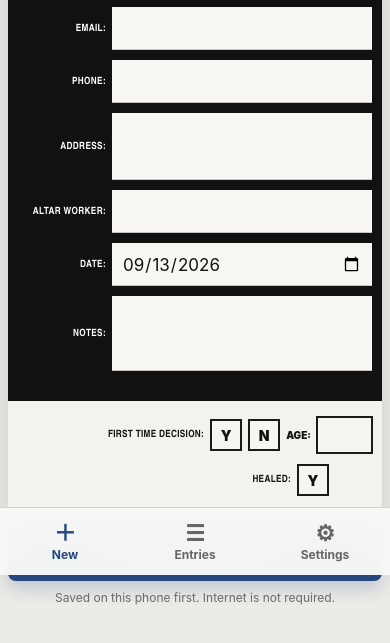
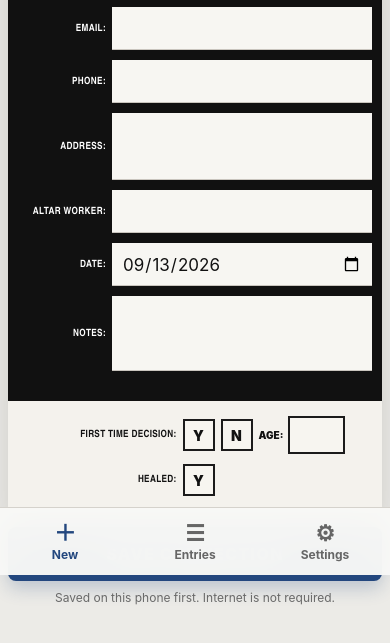
Before and after one commit to jhaago/PottersHouse-ConnectionCard, a plain HTML site: page index.html in a window 390 px wide. Shown: the part 269-912 px from the top of the page. Drawn offline with Linux system fonts and the light colour scheme.

Commit message:
Center decision controls and align healed yes box

```diff
--- a/styles.css
+++ b/styles.css
@@ -103,10 +103,12 @@ main{width:min(590px,100%);margin:0 auto;padding:14px 12px 18px}
 .decision-panel{background:#f4f2ed;padding:18px 14px 19px}
 .decision-row{
   display:grid;
-  grid-template-columns:minmax(150px,1fr) 36px 36px auto;
+  grid-template-columns:170px 36px 36px 106px;
   align-items:center;
   column-gap:8px;
-  width:100%;
+  width:max-content;
+  max-width:100%;
+  margin:0 auto;
 }
 .healed-row{margin-top:12px}
 .decision-label{
@@ -197,8 +199,11 @@ main{width:min(590px,100%);margin:0 auto;padding:14px 12px 18px}
   .card-field input,.card-field textarea{font-size:17px}
   .decision-panel{padding:15px 9px 17px}
   .decision-row{
-    grid-template-columns:minmax(0,1fr) 32px 32px auto;
+    grid-template-columns:140px 32px 32px 95px;
     column-gap:6px;
+    width:max-content;
+    margin-left:auto;
+    margin-right:auto;
   }
   .decision-label{font-size:10px}
   .decision-choice span{width:32px;height:32px}
@@ -209,7 +214,7 @@ main{width:min(590px,100%);margin:0 auto;padding:14px 12px 18px}
 
 @media(max-width:360px){
   .decision-panel{padding-left:6px;padding-right:6px}
-  .decision-row{grid-template-columns:minmax(0,1fr) 30px 30px auto;column-gap:5px}
+  .decision-row{grid-template-columns:132px 30px 30px 88px;column-gap:5px}
   .decision-choice span{width:30px;height:30px}
   .age-field input{width:52px}
 }
```
